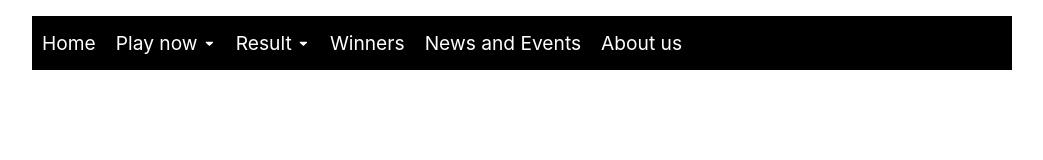
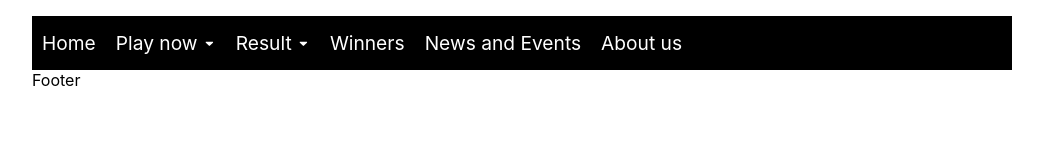
Before and after one commit to SonDo580/lottery-clone, a React (Create React App) app: page / in a window 1280 px wide. Shown: the part 129-289 px from the top of the page, without its empty margins (118-1161 px from the left). Built offline with nearby package versions, Linux system fonts and the light colour scheme.

Commit message:
Add component Footer

```diff
--- a/src/App.js
+++ b/src/App.js
@@ -1,5 +1,6 @@
 import { useMediaQuery } from "react-responsive";
 import "./App.scss";
+import Footer from "./components/Footer";
 import Header from "./components/Header";
 import NavBar from "./components/NavBar";
 import { Screen } from "./style/screen";
@@ -13,6 +14,8 @@ function App() {
     <div className="app">
       <Header />
       {isLargeScreen ? null : <NavBar />}
+
+      <Footer />
     </div>
   );
 }
--- /dev/null
+++ b/src/components/Footer/index.js
@@ -0,0 +1,5 @@
+function Footer() {
+  return <div>Footer</div>;
+}
+
+export default Footer;
```
